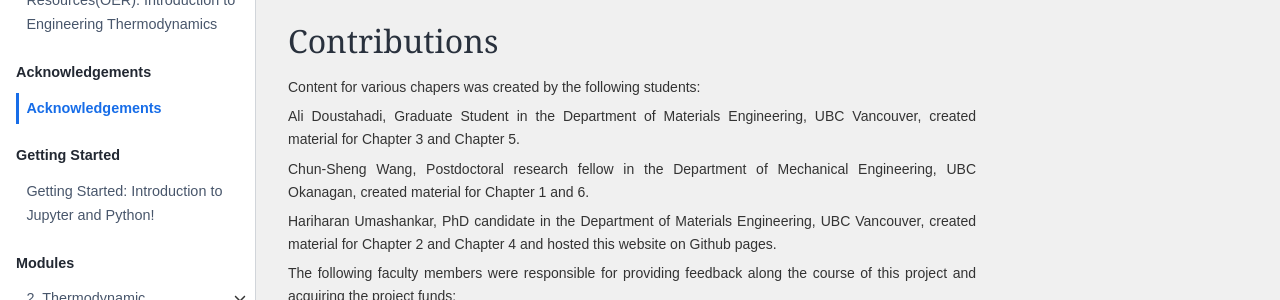
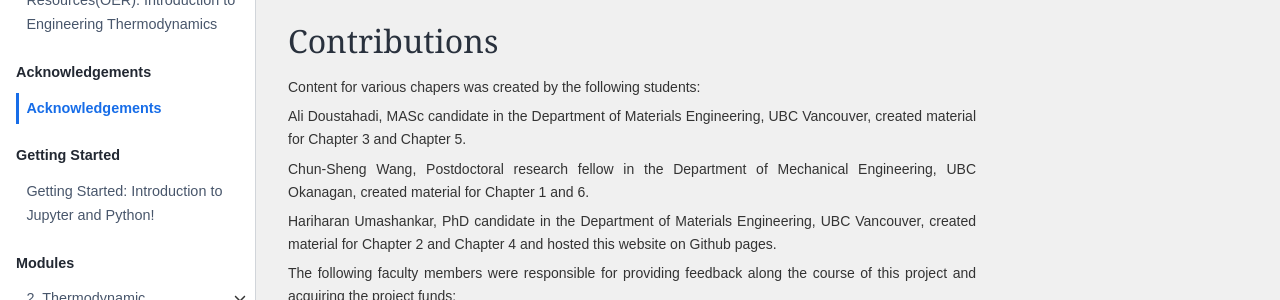
Before and after one commit to thermo-oer-ubc/Thermo-OER, a Jupyter Book: the page built from notebooks/ack/ack.md, in a window 1280 px wide. Shown: the part 260-560 px from the top of the page. Built offline with Jupyter Book 1.0.4 settings and Sphinx 7.4.7 and the Sphinx Book theme 1.1.4, drawn with Linux system fonts in a browser that asks for light colours; pages that are not in the unit, such as notebooks, are missing from menus.

Commit message:
change affliation

```diff
--- a/notebooks/ack/ack.md
+++ b/notebooks/ack/ack.md
@@ -6,7 +6,7 @@ This project was made possible by 2023/24 OER Fund Implementation Grant at UBC V
 ## Contributions
 Content for various chapers was created by the following students:
 
-Ali Doustahadi, Graduate Student in the Department of Materials Engineering, UBC Vancouver, created material for Chapter 3 and Chapter 5.
+Ali Doustahadi, MASc candidate in the Department of Materials Engineering, UBC Vancouver, created material for Chapter 3 and Chapter 5.
 
 Chun-Sheng Wang, Postdoctoral research fellow in the Department of Mechanical Engineering, UBC Okanagan, created material for Chapter 1 and 6.
 
```
